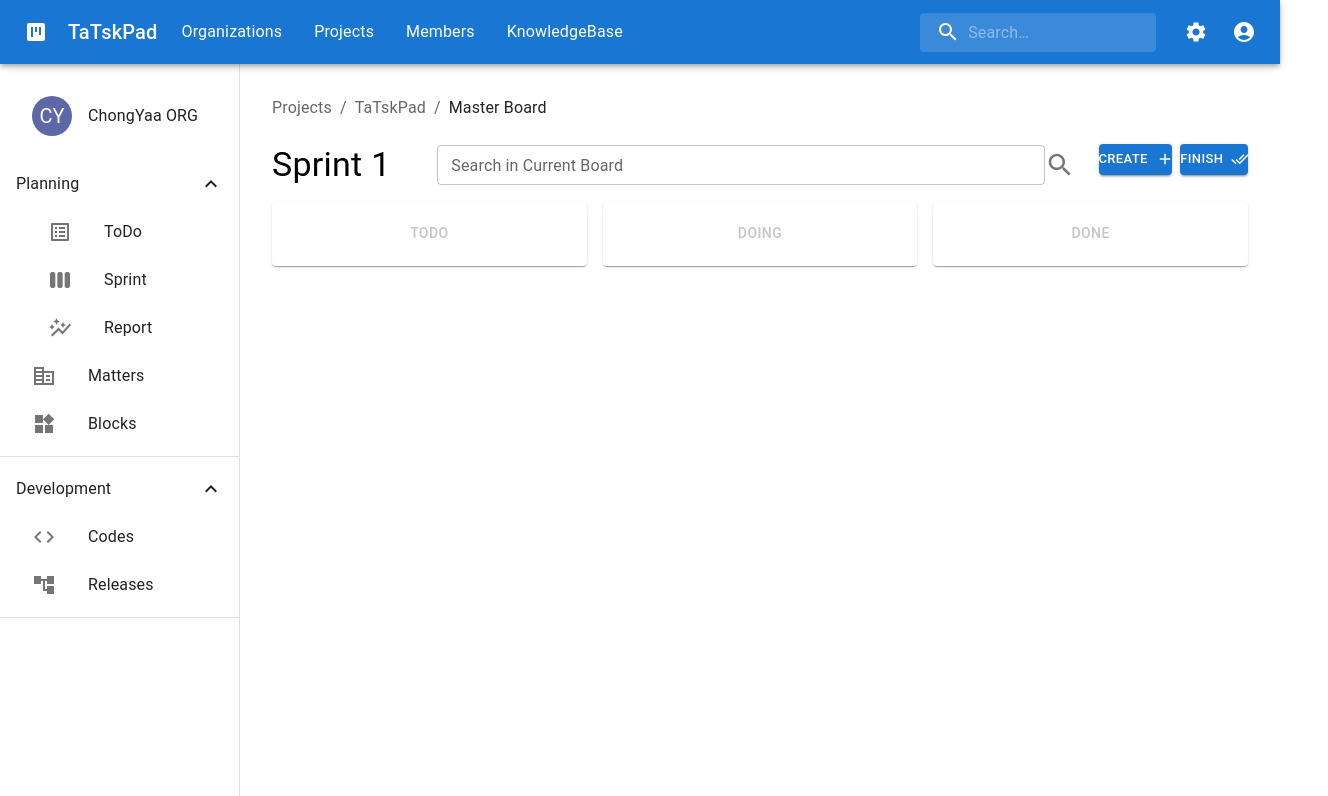
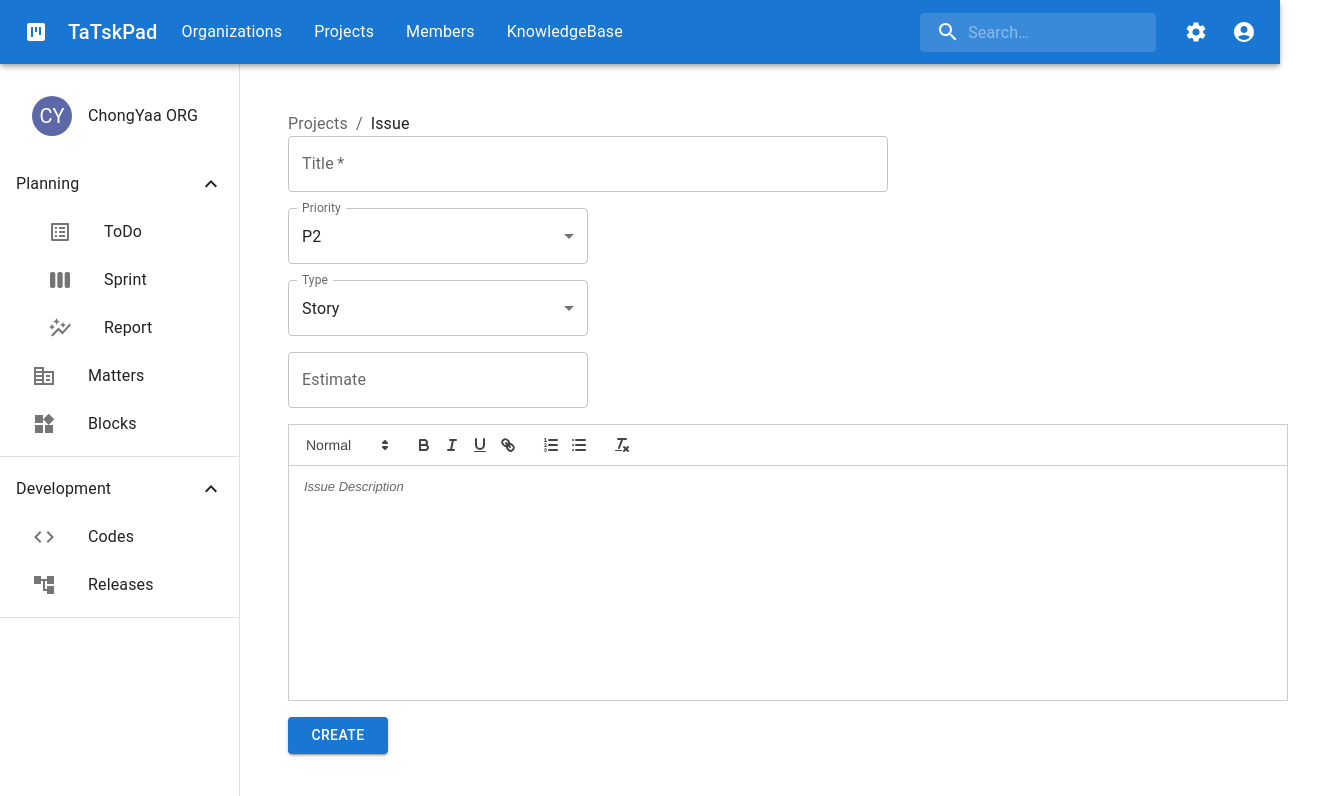
Before and after one commit to Varsion/TaTskPad-Front, a React (Create React App) app: page /issue/1/create in a window 1280 px wide. Shown: the top 796 px of the page, 1328 px wide, since content can reach past the window. Built offline with nearby package versions, Linux system fonts and the light colour scheme.

Commit message:
feat: create issue #1

```diff
--- /dev/null
+++ b/src/actions/issue/createIssue.ts
@@ -0,0 +1,18 @@
+import { gql } from '@apollo/client'
+
+export const CREATE_ISSUE = gql`
+  mutation CreateOrganization($input: CreateOrganizationInput!) {
+    createOrganization(input: $input) {
+      organization {
+        id
+        name
+        email
+        logoUrl
+        organizationClass
+      }
+      errors {
+        attribute
+        message
+      }
+    }
+  }`;
--- /dev/null
+++ b/src/actions/issue/index.ts
@@ -0,0 +1 @@
+export * from './createIssue';
--- a/src/pages/Issue/CreateIssue.tsx
+++ b/src/pages/Issue/CreateIssue.tsx
@@ -1,19 +1,145 @@
-import React from "react";
-import { Box } from "@mui/material";
+import React, {useEffect, useState} from "react";
+import { Box, FormGroup, TextField, Toolbar, Stack, Breadcrumbs, Link, FormControl, InputLabel, MenuItem, Select } from "@mui/material";
 import HeaderBar from "../../components/Items/HeaderBar";
 import SideBar from "../../components/Items/SideBar";
 import { useParams } from "react-router-dom";
+import { LoadingButton } from "@mui/lab";
+import { SelectChangeEvent } from "@mui/material/Select";
+import { NotifyError, NotifySuccess } from "../../components/Notify";
+import { CREATE_ISSUE } from "../../actions/issue";
+import ReactQuill from 'react-quill';
+import 'react-quill/dist/quill.snow.css';
+import '../../styles/editor.css';
+import { useMutation } from "@apollo/client";
+
+
+
+interface IssueProps {
+  title: string;
+  priority: string;
+  description: string;
+  genre: string;
+  estimate: string;
+}
 
 const CreateIssue = () => {
 
   const { projectId } = useParams<string>();
 
+  const [createIssue, { data, error, loading }] = useMutation(CREATE_ISSUE)
+
+  const [description, setDescription] = useState('');
+  const [priority, setPriority] = useState('p2');
+  const [type, setType] = useState('story');
+
+  const defaultValues: IssueProps = {
+    title: "",
+    priority: "",
+    description: "",
+    genre: "",
+    estimate: ""
+  }
+
+  const handlePriority = (event: SelectChangeEvent) => {
+    setPriority(event.target.value as string);
+  };
+
+  const handleType = (event: SelectChangeEvent) => {
+    setType(event.target.value as string);
+  };
+  const [values, SetValues] = useState(defaultValues)
+
+  const handleSubmit = () => {
+  }
+
+
+  useEffect(() => {
+
+  }, [data, error])
+
+  const handleInputChange = (e: any) => {
+    const { id, value } = e.target;
+    SetValues({
+      ...values,
+      [id]: value,
+    });
+    console.log(values)
+  };
+
   return (
     <Box sx={{ flexGrow: 1, display: "flex" }}>
       <HeaderBar />
       <SideBar />
-      <Box sx={{ flexGrow: 1, p: 3 }}>
-        Issue
+      <Box sx={{ flexGrow: 1, p: 5 }}>
+        <Toolbar />
+        <Breadcrumbs aria-label="breadcrumb">
+          <Link underline="hover" color="inherit" href="/#/">
+            Projects
+          </Link>
+          <Link
+            underline="hover"
+            color="text.primary"
+            href="/#/"
+          >
+            Issue
+          </Link>
+        </Breadcrumbs>
+        <FormGroup onChange={handleInputChange}>
+          <form onSubmit={handleSubmit}>
+            <Stack spacing={2}>
+              <TextField label="Title" id="title" margin="normal" value={values.title} sx={{width: 600}} required/>
+              <FormControl sx={{width: 300}}>
+                <InputLabel id="demo-simple-select-label">Priority</InputLabel>
+                <Select
+                  labelId="demo-simple-select-label"
+                  id="priority"
+                  value={priority}
+                  onChange={handlePriority}
+                  label="Priority"
+                >
+                  <MenuItem value={'p0'}>P0</MenuItem>
+                  <MenuItem value={'p1'}>P1</MenuItem>
+                  <MenuItem value={'p2'}>P2</MenuItem>
+                  <MenuItem value={'p3'}>P3</MenuItem>
+                </Select>
+              </FormControl>
+
+              <FormControl sx={{width: 300}}>
+                <InputLabel id="demo-simple-select-label">Type</InputLabel>
+                <Select
+                  labelId="demo-simple-select-label"
+                  id="type"
+                  value={type}
+                  onChange={handleType}
+                  label="Type"
+                >
+                  <MenuItem value={'story'}>Story</MenuItem>
+                  <MenuItem value={'bug'}>Bug</MenuItem>
+                  <MenuItem value={'task'}>Task</MenuItem>
+                </Select>
+              </FormControl>
+
+              <TextField label="Estimate" id="estimate" margin="normal" value={values.estimate} sx={{width: 300}} />
+              <Box sx={{width: 1000}}>
+                <ReactQuill
+                  theme="snow"
+                  id="description"
+                  value={description}
+                  onChange={setDescription}
+                  placeholder={'Issue Description'}
+                />
+              </Box>
+              <LoadingButton
+                loading={false}
+                variant="contained"
+                type='submit'
+                sx={{width: 100}}
+                >
+                  Create
+                </LoadingButton>
+            </Stack>
+          </form>
+        </FormGroup>
       </Box>
     </Box>
   )
--- a/src/router/router.tsx
+++ b/src/router/router.tsx
@@ -1,5 +1,5 @@
 import React from "react";
-import { HashRouter, Routes, Route } from "react-router-dom";
+import { BrowserRouter, Routes, Route } from "react-router-dom";
 import SignIn from "../pages/Auth/SignIn";
 import SignUp from "../pages/Auth/SignUp";
 import Dashboard from "../pages/Dashboard/Dashboard";
@@ -12,7 +12,7 @@ import CreateIssue from "../pages/Issue/CreateIssue";
 
 export default function Router() {
   return (
-    <HashRouter>
+    <BrowserRouter>
       <Routes>
 
         <Route path="/sign_in" element={<SignIn />} />
@@ -25,9 +25,9 @@ export default function Router() {
         <Route path="/:organizationId/project" element={<Project />} />
         <Route path="/dashboard" element={<Dashboard />} />
 
-        <Route path="/issue/:issueKey" element={<Issue />} />
+        <Route path="/issue" element={<Issue />} />
         <Route path="/issue/:projectId/create" element={<CreateIssue />} />
       </Routes>
-    </HashRouter>
+    </BrowserRouter>
   );
 }
--- /dev/null
+++ b/src/styles/editor.css
@@ -0,0 +1,4 @@
+#root .ql-editor {
+  min-height: 18em;
+  max-width: 20em;
+}
```
